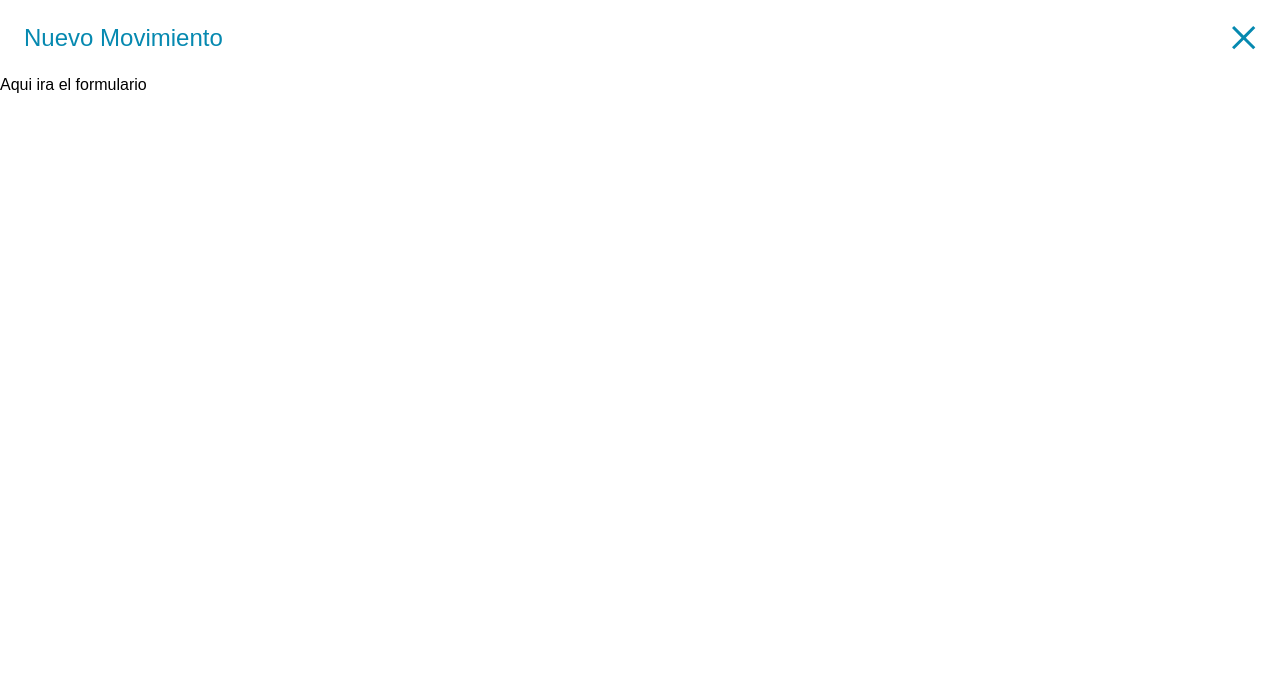
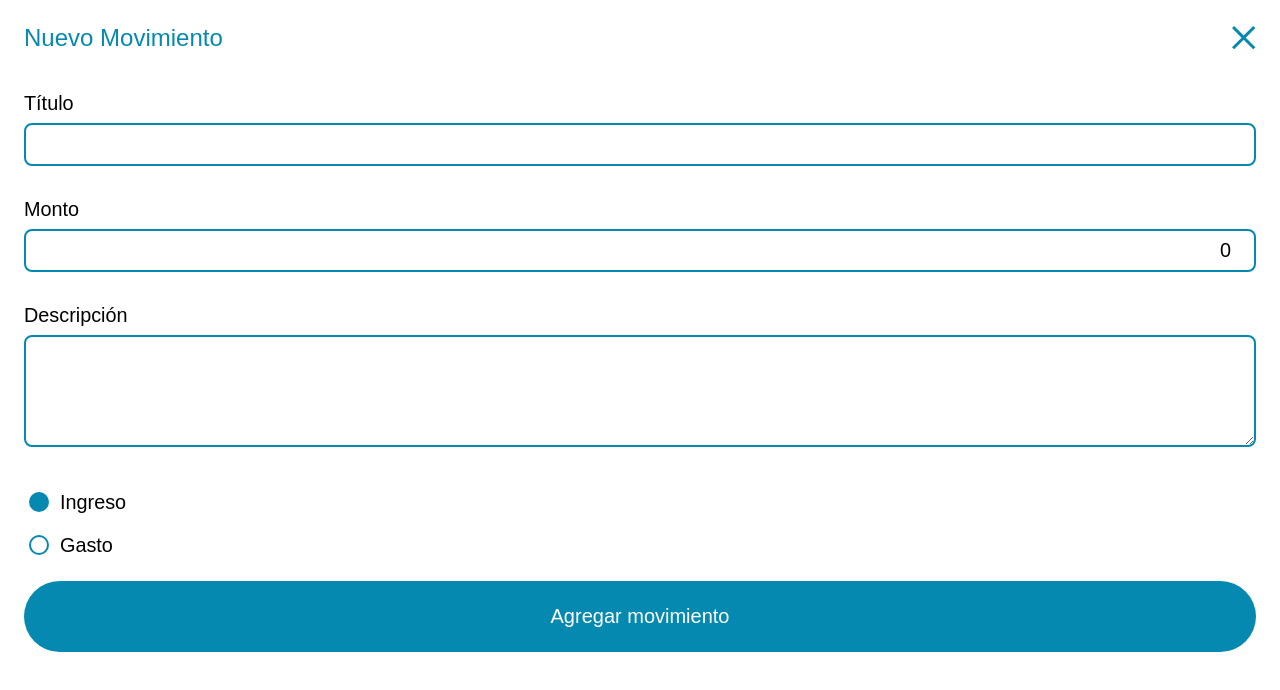
Before and after one commit to AbiPineda/Control-de-Gastos, a Vue app in the folder cash/: page / in a window 1280 px wide. Both pictures are taken after a click on the button "Agregar movimiento". Shown: the top 690 px of the page. Built offline with nearby package versions, Linux system fonts and the light colour scheme.

Commit message:
Formulario para agregar

```diff
--- a/cash/src/components/ActionButtonCash.vue
+++ b/cash/src/components/ActionButtonCash.vue
@@ -3,7 +3,33 @@
     <button @click="showModal = true">Agregar movimiento</button>
     <teleport to="#app">
       <ModalButtonCashVue v-show="showModal" @close="showModal = false">
-      Aqui ira el formulario
+        <form @submit.prevent="submit">
+          <div class="field">
+            <label>Título</label>
+            <input type="text" v-model="title" />
+          </div>
+          <div class="field">
+            <label>Monto</label>
+            <input type="number" v-model="amount" />
+          </div>
+          <div class="field">
+            <label>Descripción</label>
+            <textarea rows="4" v-model="description"></textarea>
+          </div>
+          <div class="field">
+            <label class="radio-label">
+              <input type="radio" v-model="movementType" value="Ingreso" />
+              <span>Ingreso</span>
+            </label>
+            <label class="radio-label">
+              <input type="radio" v-model="movementType" value="Gasto" />
+              <span>Gasto</span>
+            </label>
+          </div>
+          <div class="action">
+            <button>Agregar movimiento</button>
+          </div>
+        </form>
       </ModalButtonCashVue>
     </teleport>
   </div>
@@ -13,6 +39,14 @@
 import { ref } from "vue";
 import ModalButtonCashVue from "./ModalButtonCash.vue";
 const showModal = ref(false);
+const title = ref("");
+const amount = ref(0);
+const description = ref("");
+const movementType = ref("Ingreso");
+
+const submit = () => {
+    showModal.value = !showModal.value;
+}
 </script>
 
 <style scoped>
```
